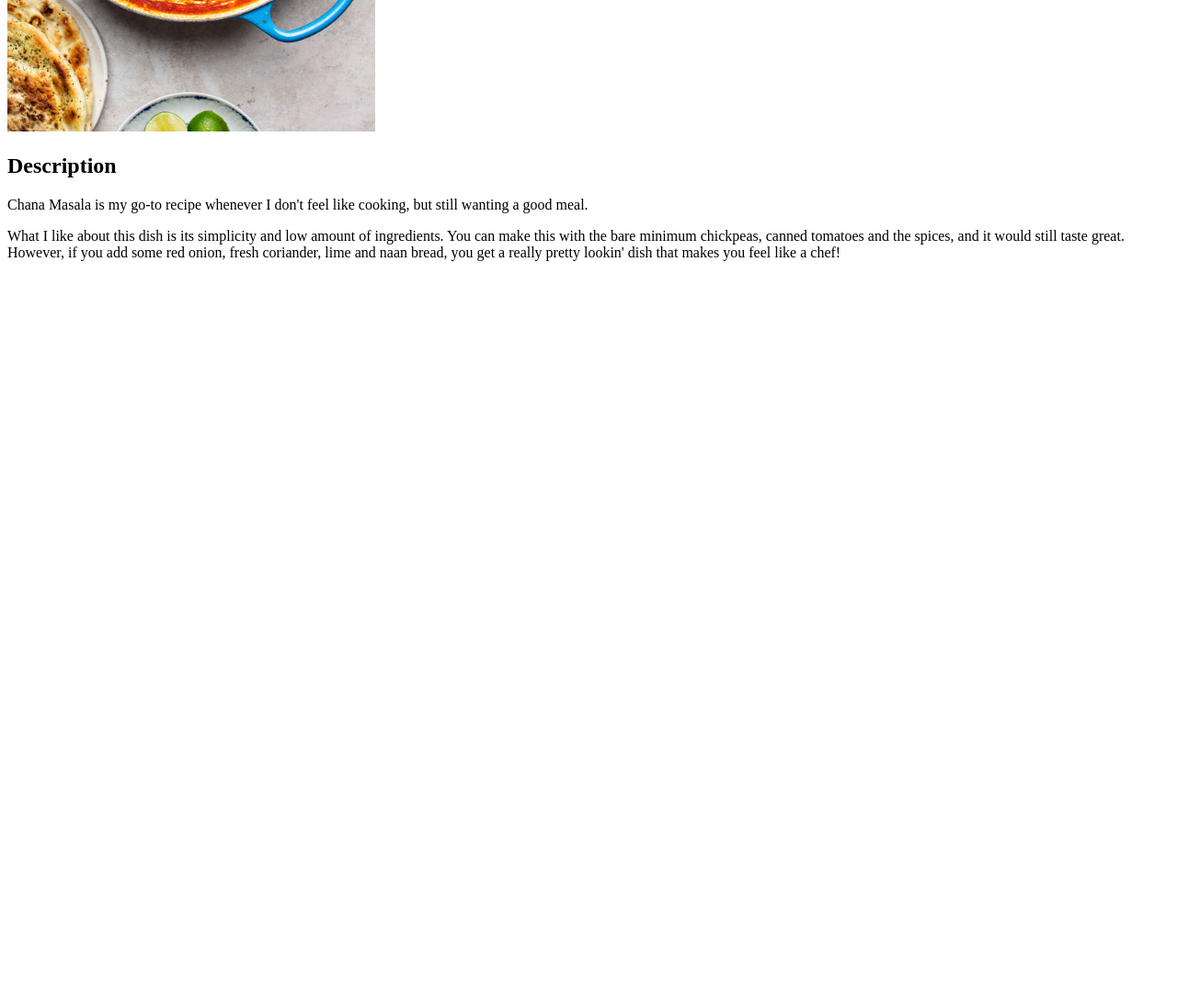
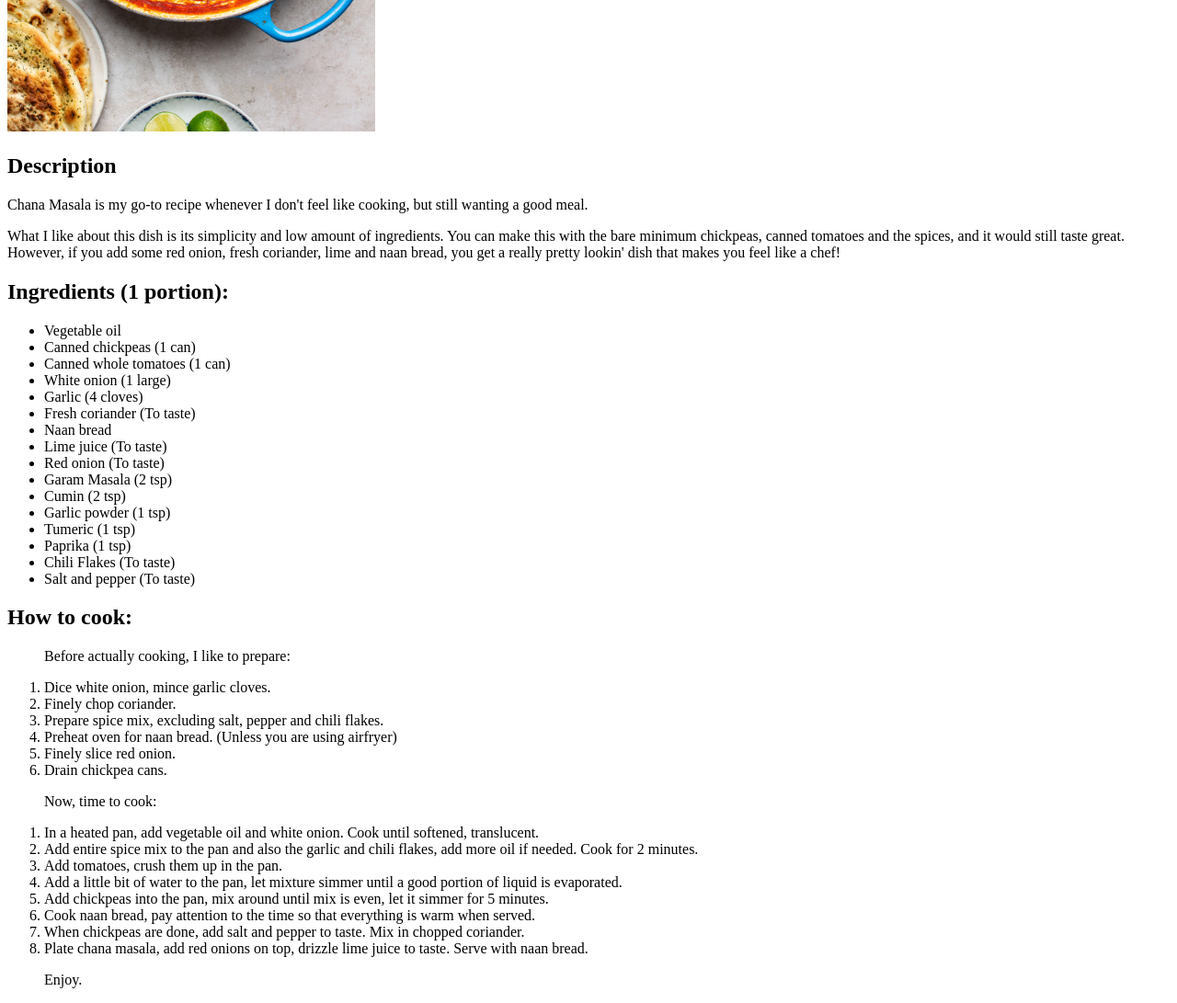
Before and after one commit to dencioras1/odin-recipes, a plain HTML site: page recipes/chana-masala.html in a window 1280 px wide. Shown: the part 537-1628 px from the top of the page at 92% size. Before the commit the page ends 837 px from the top, so only its background shows below. Drawn offline with Linux system fonts and the light colour scheme.

Commit message:
Add list of ingredients and actual recipe for chana masala.

```diff
--- a/recipes/chana-masala.html
+++ b/recipes/chana-masala.html
@@ -14,5 +14,49 @@
 
     <p>Chana Masala is my go-to recipe whenever I don't feel like cooking, but still wanting a good meal.</p>
     <p>What I like about this dish is its simplicity and low amount of ingredients. You can make this with the bare minimum chickpeas, canned tomatoes and the spices, and it would still taste great. However, if you add some red onion, fresh coriander, lime and naan bread, you get a really pretty lookin' dish that makes you feel like a chef!</p>
+
+    <h2>Ingredients (1 portion):</h2>
+    <ul>
+        <li>Vegetable oil</li>
+        <li>Canned chickpeas      (1 can)</li>
+        <li>Canned whole tomatoes (1 can)</li>
+        <li>White onion           (1 large)</li>
+        <li>Garlic                (4 cloves)</li>
+        <li>Fresh coriander       (To taste)</li>
+        <li>Naan bread</li>
+        <li>Lime juice            (To taste)</li>
+        <li>Red onion             (To taste)</li>
+        <li>Garam Masala          (2 tsp)</li>
+        <li>Cumin                 (2 tsp)</li>
+        <li>Garlic powder         (1 tsp)</li>
+        <li>Tumeric               (1 tsp)</li>
+        <li>Paprika               (1 tsp)</li>
+        <li>Chili Flakes          (To taste)</li>
+        <li>Salt and pepper       (To taste)</li>
+    </ul>
+
+    <h2>How to cook:</h2>
+    <ol>
+        <p>Before actually cooking, I like to prepare:</p>
+        <li>Dice white onion, mince garlic cloves.</li>
+        <li>Finely chop coriander.</li>
+        <li>Prepare spice mix, excluding salt, pepper and chili flakes.</li>
+        <li>Preheat oven for naan bread. (Unless you are using airfryer)</li>
+        <li>Finely slice red onion.</li>
+        <li>Drain chickpea cans.</li>
+    </ol>
+
+    <ol>
+        <p>Now, time to cook:</p>
+        <li>In a heated pan, add vegetable oil and white onion. Cook until softened, translucent.</li>
+        <li>Add entire spice mix to the pan and also the garlic and chili flakes, add more oil if needed. Cook for 2 minutes.</li>
+        <li>Add tomatoes, crush them up in the pan.</li>
+        <li>Add a little bit of water to the pan, let mixture simmer until a good portion of liquid is evaporated.</li>
+        <li>Add chickpeas into the pan, mix around until mix is even, let it simmer for 5 minutes.</li>
+        <li>Cook naan bread, pay attention to the time so that everything is warm when served.</li>
+        <li>When chickpeas are done, add salt and pepper to taste. Mix in chopped coriander.</li>
+        <li>Plate chana masala, add red onions on top, drizzle lime juice to taste. Serve with naan bread. </li>
+        <p>Enjoy.</p>
+    </ol>
 </body>
 </html>
```
